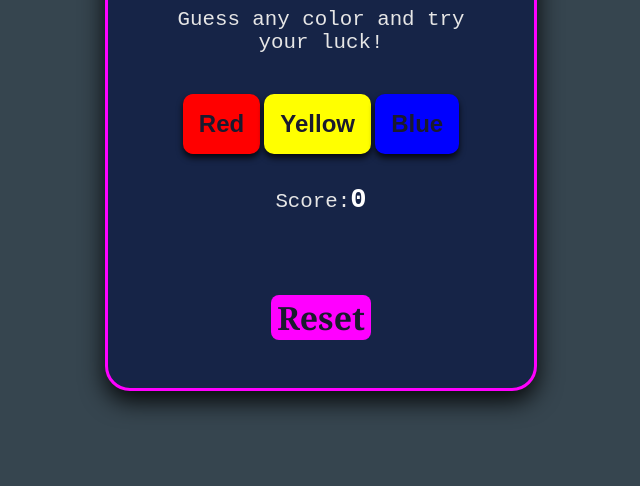
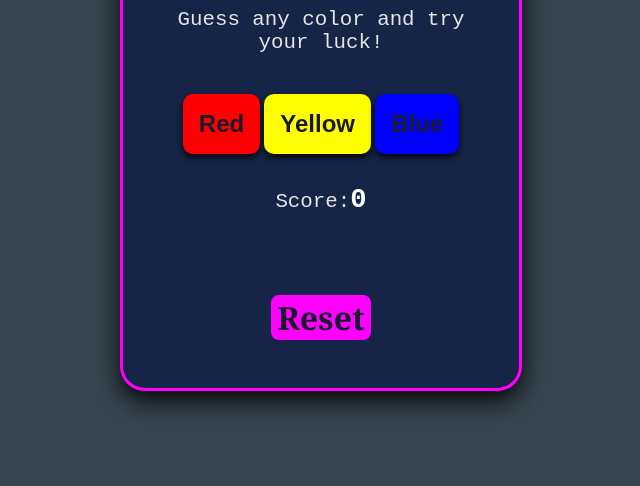
Before and after one commit to sunnyteck1/Color--Picker-Game, a plain HTML site: page index.html in a window 1280 px wide. Shown: the part 314-800 px from the top of the page, without its empty margins (319-959 px from the left). Drawn offline with Linux system fonts and the light colour scheme.

Commit message:
Update style.css
Update style.css

```diff
--- a/style.css
+++ b/style.css
@@ -17,7 +17,7 @@ body{
     border-radius: 25px;
     border: 3px solid fuchsia;
     box-shadow: 0 10px 25px rgb(0,0,0,0.9);
-    max-width: 330px;
+    max-width: 300px;
 }
 
 h1{
```
